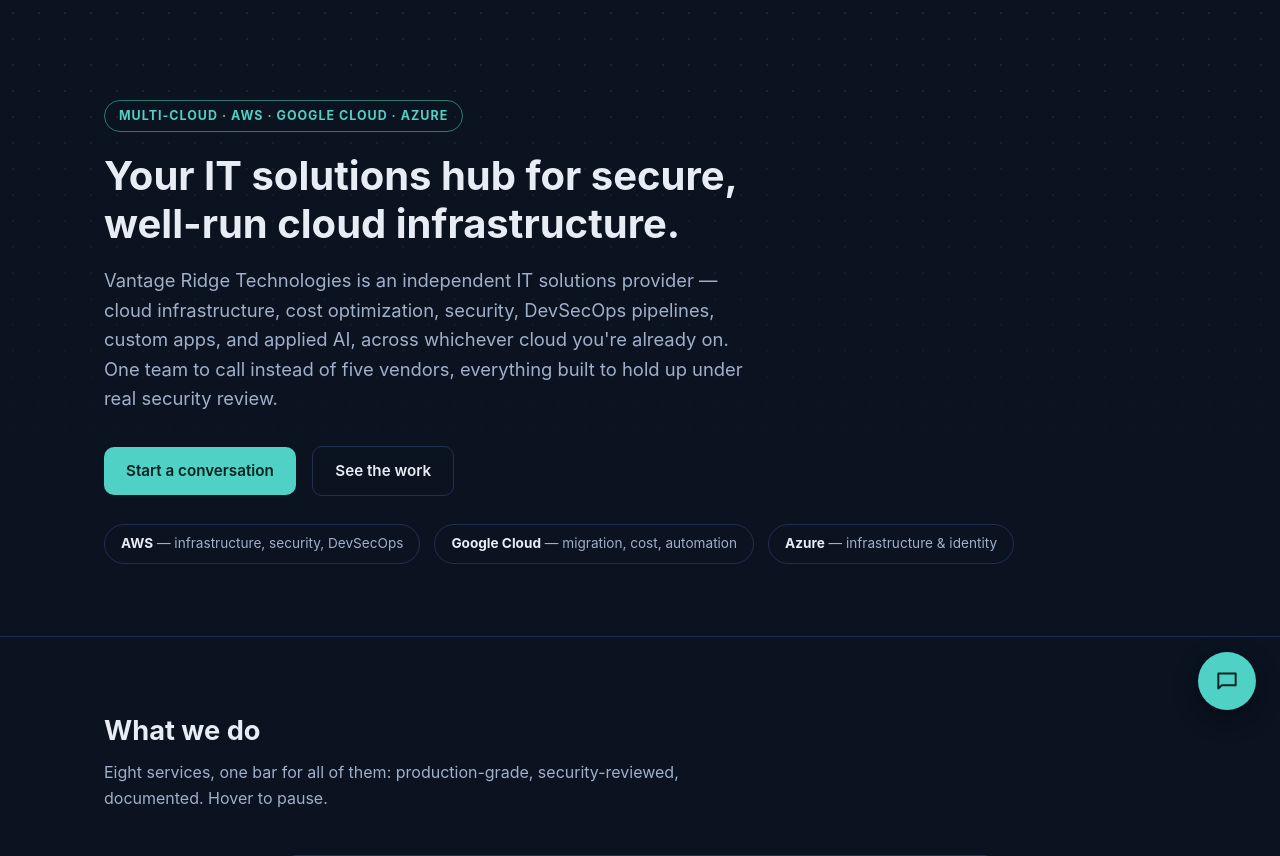
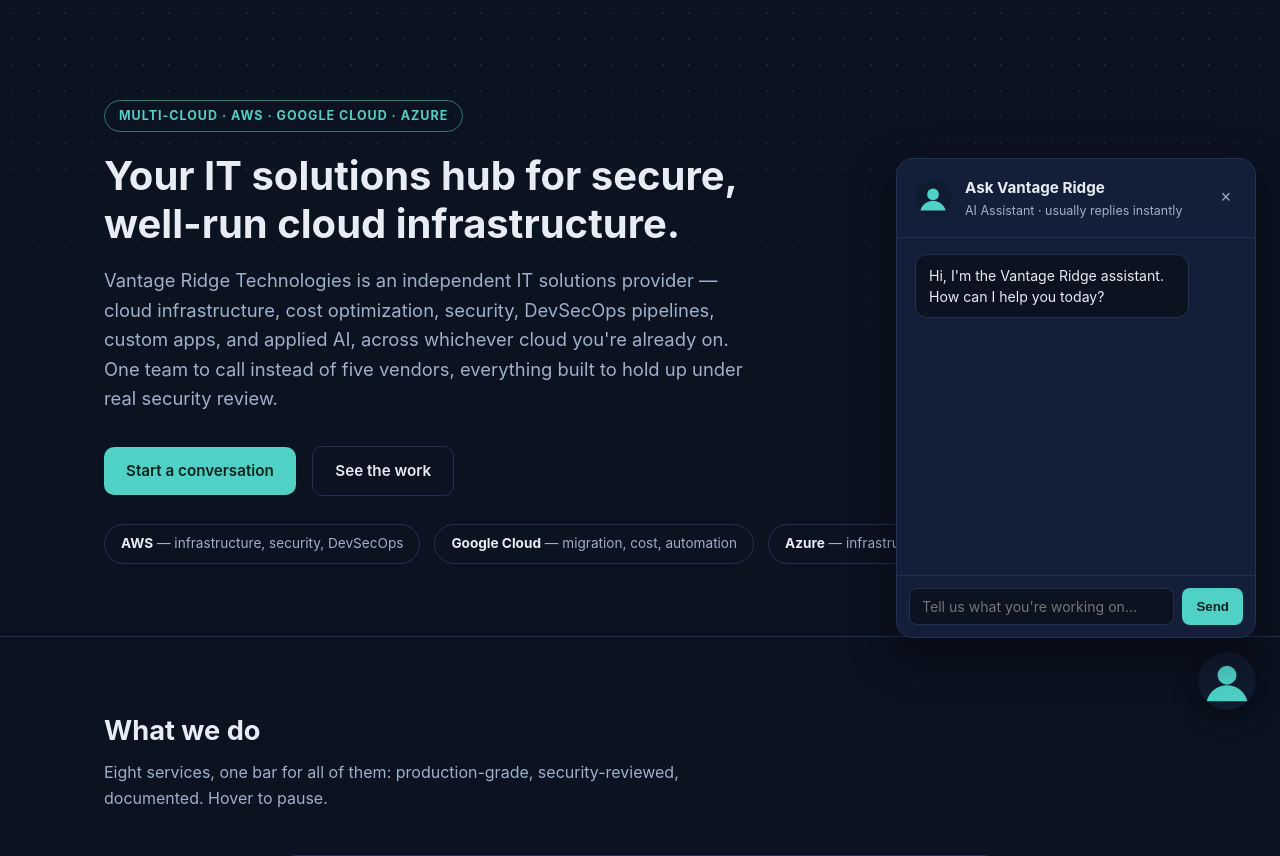
Before and after one commit to vantageridgetech/website, a Flask app: page / in a window 1280 px wide. Shown: the part 66-922 px from the top of the page. Run offline with Flask 3, Linux system fonts and the light colour scheme.

Commit message:
Auto-open AI chat assistant with a typed greeting
Opens once per browser session (2s delay, not instant-on-load) with a
character-by-character typing effect for the greeting, respecting
prefers-reduced-motion. Uses a generic illustrated person icon for
the avatar, not a real photo, on both the launcher button and chat
header.

Co-Authored-By: Claude Sonnet 5 <noreply@anthropic.com>

```diff
--- a/app/static/css/style.css
+++ b/app/static/css/style.css
@@ -211,7 +211,8 @@ footer .wrap { display: flex; justify-content: space-between; flex-wrap: wrap; g
   width: 58px;
   height: 58px;
   border-radius: 50%;
-  background: var(--accent);
+  background: none;
+  padding: 0;
   border: none;
   cursor: pointer;
   z-index: 50;
@@ -220,9 +221,13 @@ footer .wrap { display: flex; justify-content: space-between; flex-wrap: wrap; g
   align-items: center;
   justify-content: center;
   transition: transform 0.2s;
+  overflow: hidden;
 }
 #chat-launcher:hover { transform: scale(1.06); }
-#chat-launcher svg { width: 26px; height: 26px; }
+#chat-launcher .avatar-icon { width: 58px; height: 58px; }
+
+.avatar-icon { display: block; border-radius: 50%; flex-shrink: 0; }
+.chat-head__avatar { width: 36px; height: 36px; margin-right: 4px; }
 
 #chat-panel {
   position: fixed;
@@ -250,6 +255,7 @@ footer .wrap { display: flex; justify-content: space-between; flex-wrap: wrap; g
   justify-content: space-between;
   align-items: center;
 }
+.chat-head__identity { display: flex; align-items: center; gap: 10px; }
 .chat-head strong { font-size: 0.95rem; }
 .chat-head span { display: block; font-size: 0.78rem; color: var(--text-dim); }
 .chat-head button { background: none; border: none; color: var(--text-dim); cursor: pointer; font-size: 1.1rem; }
--- a/app/static/js/chat-widget.js
+++ b/app/static/js/chat-widget.js
@@ -7,6 +7,11 @@ document.addEventListener("DOMContentLoaded", function () {
   const sendBtn = document.getElementById("chat-send");
   const messagesEl = document.getElementById("chat-messages");
   const csrfToken = document.querySelector('meta[name="csrf-token"]').content;
+
+  const GREETING = "Hi, I'm the Vantage Ridge assistant. How can I help you today?";
+  const AUTO_OPEN_SESSION_KEY = "vrtChatAutoOpened";
+  const AUTO_OPEN_DELAY_MS = 2000;
+  const TYPE_SPEED_MS = 22;
 
   let history = [];
   let greeted = false;
@@ -20,17 +25,44 @@ document.addEventListener("DOMContentLoaded", function () {
     return el;
   }
 
-  function openPanel() {
+  // Reveals text character-by-character, like someone typing it live.
+  function typeMessage(role, text) {
+    const el = document.createElement("div");
+    el.className = "chat-msg " + role;
+    messagesEl.appendChild(el);
+
+    const prefersReducedMotion = window.matchMedia("(prefers-reduced-motion: reduce)").matches;
+    if (prefersReducedMotion) {
+      el.textContent = text;
+      messagesEl.scrollTop = messagesEl.scrollHeight;
+      return el;
+    }
+
+    let i = 0;
+    (function tick() {
+      i += 1;
+      el.textContent = text.slice(0, i);
+      messagesEl.scrollTop = messagesEl.scrollHeight;
+      if (i < text.length) setTimeout(tick, TYPE_SPEED_MS);
+    })();
+    return el;
+  }
+
+  function greet(animated) {
+    if (greeted) return;
+    greeted = true;
+    if (animated) {
+      typeMessage("assistant", GREETING);
+    } else {
+      addMessage("assistant", GREETING);
+    }
+  }
+
+  function openPanel({ animateGreeting = false, focusInput = true } = {}) {
     panel.classList.add("is-open");
     launcher.setAttribute("aria-expanded", "true");
-    if (!greeted) {
-      addMessage(
-        "assistant",
-        "Hi, I'm the Vantage Ridge assistant. Tell me a bit about what you're working on, and I'll point you to the right service — or just ask what we do."
-      );
-      greeted = true;
-    }
-    input.focus();
+    greet(animateGreeting);
+    if (focusInput) input.focus();
   }
 
   function closePanel() {
@@ -39,9 +71,23 @@ document.addEventListener("DOMContentLoaded", function () {
   }
 
   launcher.addEventListener("click", function () {
-    panel.classList.contains("is-open") ? closePanel() : openPanel();
+    if (panel.classList.contains("is-open")) {
+      closePanel();
+    } else {
+      openPanel({ animateGreeting: !greeted, focusInput: true });
+    }
   });
   closeBtn.addEventListener("click", closePanel);
+
+  // Auto-open once per browser tab/session — not on every page navigation
+  // within the same visit, and not instantly on load (a hard pop the moment
+  // the page paints reads as spammy rather than helpful).
+  if (!sessionStorage.getItem(AUTO_OPEN_SESSION_KEY)) {
+    sessionStorage.setItem(AUTO_OPEN_SESSION_KEY, "1");
+    setTimeout(function () {
+      openPanel({ animateGreeting: true, focusInput: false });
+    }, AUTO_OPEN_DELAY_MS);
+  }
 
   form.addEventListener("submit", async function (e) {
     e.preventDefault();
--- a/app/templates/base.html
+++ b/app/templates/base.html
@@ -34,15 +34,24 @@
 
   <!-- AI site assistant -->
   <button id="chat-launcher" aria-label="Open chat assistant" aria-expanded="false" aria-controls="chat-panel">
-    <svg viewBox="0 0 24 24" fill="none" xmlns="http://www.w3.org/2000/svg">
-      <path d="M4 5h16v11H7l-3 3V5z" stroke="#06231f" stroke-width="1.8" stroke-linejoin="round"/>
+    <svg class="avatar-icon" viewBox="0 0 40 40" xmlns="http://www.w3.org/2000/svg">
+      <circle cx="20" cy="20" r="20" fill="#0f1b2e"/>
+      <circle cx="20" cy="16" r="6.5" fill="#4fd1c5"/>
+      <path d="M6 34c1.8-7.2 8-11 14-11s12.2 3.8 14 11" fill="#4fd1c5"/>
     </svg>
   </button>
   <div id="chat-panel" role="dialog" aria-label="Vantage Ridge assistant">
     <div class="chat-head">
-      <div>
-        <strong>Ask Vantage Ridge</strong>
-        <span>What can we do for you?</span>
+      <div class="chat-head__identity">
+        <svg class="chat-head__avatar avatar-icon" viewBox="0 0 40 40" xmlns="http://www.w3.org/2000/svg">
+          <circle cx="20" cy="20" r="20" fill="#0f1b2e"/>
+          <circle cx="20" cy="16" r="6.5" fill="#4fd1c5"/>
+          <path d="M6 34c1.8-7.2 8-11 14-11s12.2 3.8 14 11" fill="#4fd1c5"/>
+        </svg>
+        <div>
+          <strong>Ask Vantage Ridge</strong>
+          <span>AI Assistant &middot; usually replies instantly</span>
+        </div>
       </div>
       <button id="chat-close" aria-label="Close chat">&times;</button>
     </div>
```
Also changed, not shown: 1 other file.
